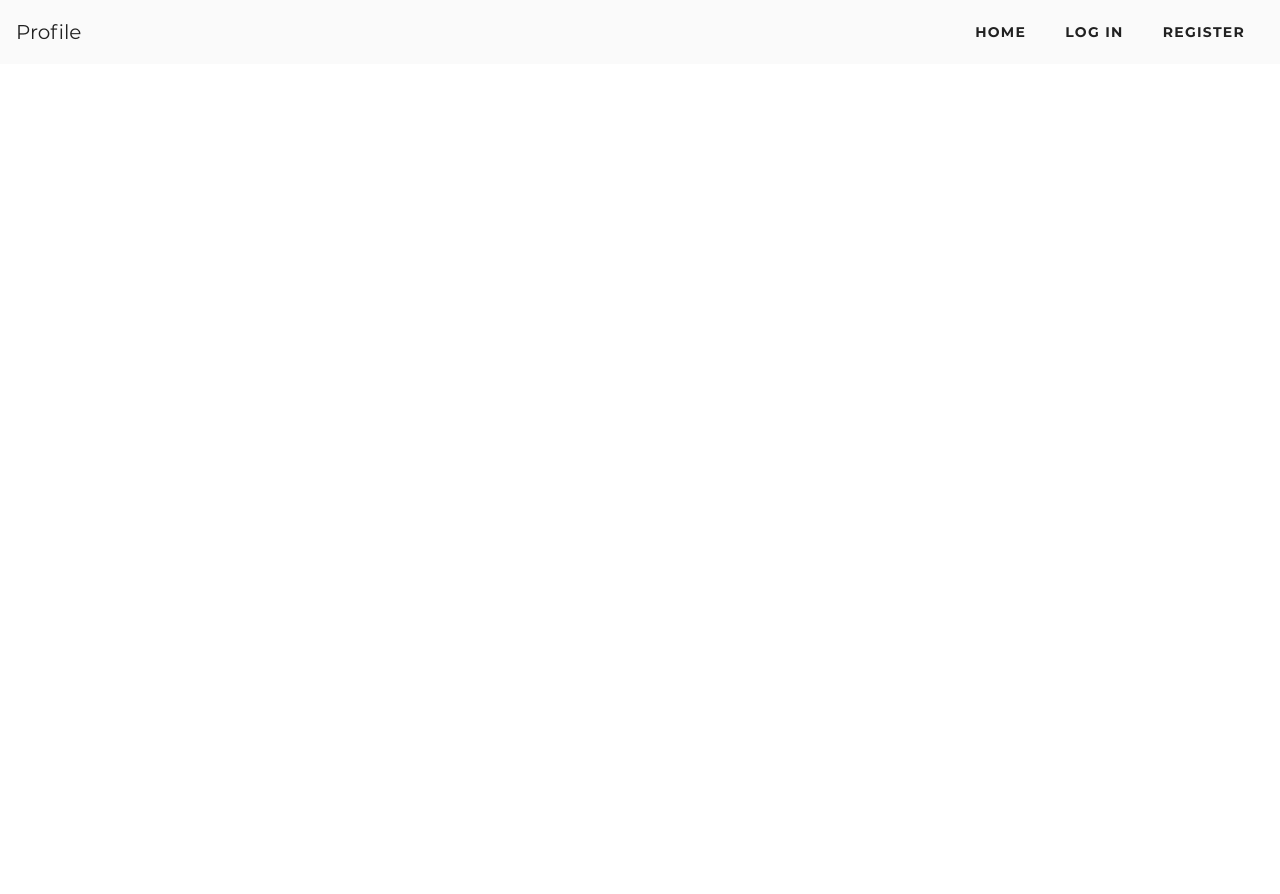
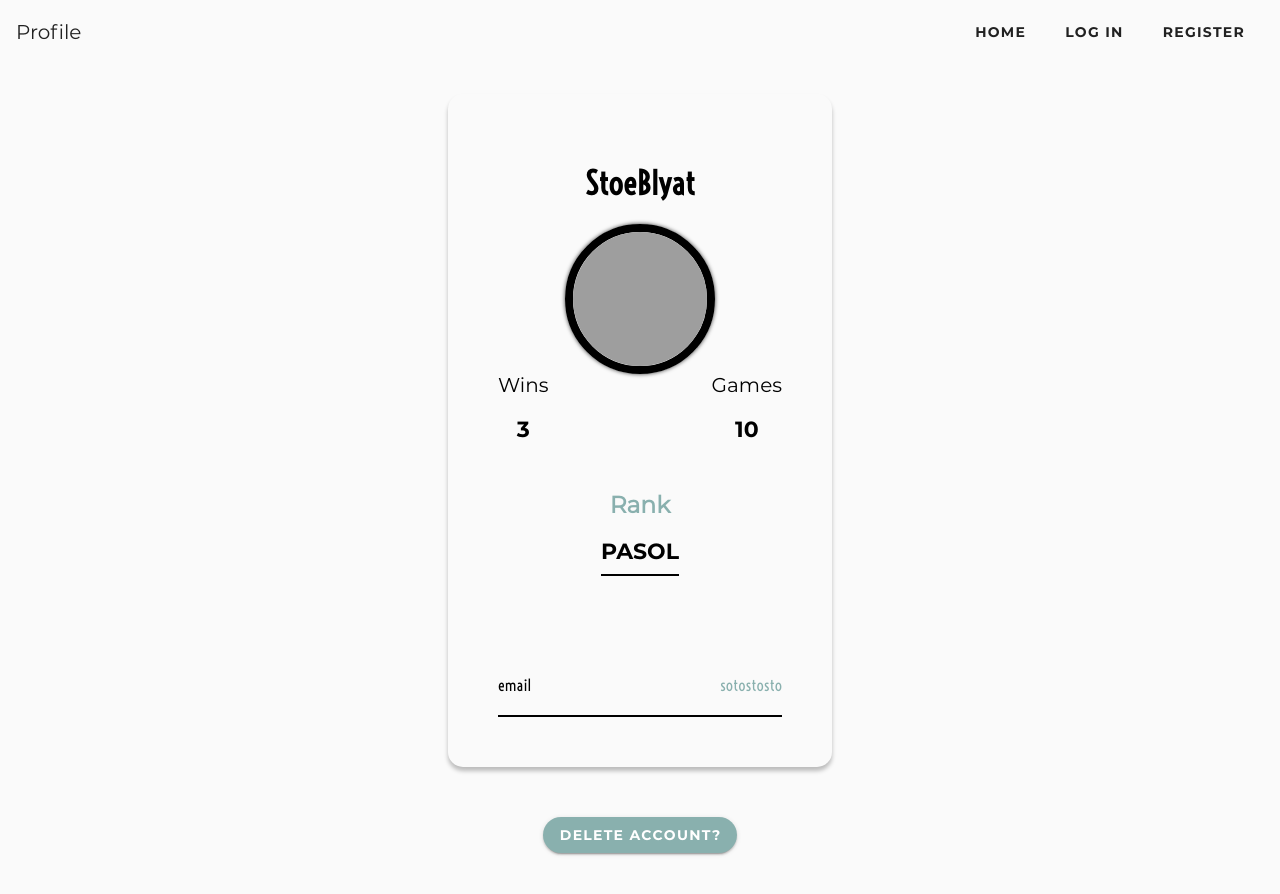
Before and after one commit to TricoreGr/CAH, a Vue app in the folder client/: page /profile in a window 1280 px wide. Shown: the top 894 px of the page. Before the commit the page ends 864 px from the top, so only its background shows below. Built offline with nearby package versions, Linux system fonts and the light colour scheme; grey boxes are pictures that could not be loaded; the HTML template or start-up script is replaced by a standard one.

Commit message:
stylize the my profile view

```diff
--- a/client/src/styles/animations/animations.scss
+++ b/client/src/styles/animations/animations.scss
@@ -86,3 +86,61 @@
 .fade-enter, .fade-leave-to /* .fade-leave-active below version 2.1.8 */ {
   opacity: 0;
 }
+
+.slide-in-blurred-top {
+	-webkit-animation: slide-in-blurred-top 0.6s cubic-bezier(0.230, 1.000, 0.320, 1.000) both;
+	        animation: slide-in-blurred-top 0.6s cubic-bezier(0.230, 1.000, 0.320, 1.000) both;
+}
+
+/* ----------------------------------------------
+ * Generated by Animista on 2020-1-6 13:59:11
+ * Licensed under FreeBSD License.
+ * See http://animista.net/license for more info.
+ * w: http://animista.net, t: @cssanimista
+ * ---------------------------------------------- */
+
+/**
+ * ----------------------------------------
+ * animation slide-in-blurred-top
+ * ----------------------------------------
+ */
+ @-webkit-keyframes slide-in-blurred-top {
+  0% {
+    -webkit-transform: translateY(-1000px) scaleY(2.5) scaleX(0.2);
+            transform: translateY(-1000px) scaleY(2.5) scaleX(0.2);
+    -webkit-transform-origin: 50% 0%;
+            transform-origin: 50% 0%;
+    -webkit-filter: blur(40px);
+            filter: blur(40px);
+    opacity: 0;
+  }
+  100% {
+    -webkit-transform: translateY(0) scaleY(1) scaleX(1);
+            transform: translateY(0) scaleY(1) scaleX(1);
+    -webkit-transform-origin: 50% 50%;
+            transform-origin: 50% 50%;
+    -webkit-filter: blur(0);
+            filter: blur(0);
+    opacity: 1;
+  }
+}
+@keyframes slide-in-blurred-top {
+  0% {
+    -webkit-transform: translateY(-1000px) scaleY(2.5) scaleX(0.2);
+            transform: translateY(-1000px) scaleY(2.5) scaleX(0.2);
+    -webkit-transform-origin: 50% 0%;
+            transform-origin: 50% 0%;
+    -webkit-filter: blur(40px);
+            filter: blur(40px);
+    opacity: 0;
+  }
+  100% {
+    -webkit-transform: translateY(0) scaleY(1) scaleX(1);
+            transform: translateY(0) scaleY(1) scaleX(1);
+    -webkit-transform-origin: 50% 50%;
+            transform-origin: 50% 50%;
+    -webkit-filter: blur(0);
+            filter: blur(0);
+    opacity: 1;
+  }
+}
--- a/client/src/styles/base/structure.scss
+++ b/client/src/styles/base/structure.scss
@@ -1,3 +1,7 @@
+body{
+  background: $color-base;
+}
+
 .v-btn {
   font-family: $montserrat;
 
--- a/client/src/styles/components/components.scss
+++ b/client/src/styles/components/components.scss
@@ -2,4 +2,5 @@
 @import './cards/cards.scss';
 @import "./game/game.scss";
 @import './navbar/navbar.scss';
-@import "./inGamePlayer/inGamePlayer.scss"
+@import "./inGamePlayer/inGamePlayer.scss";
+@import "./profile/profile.scss";
--- a/client/src/styles/components/game/game.scss
+++ b/client/src/styles/components/game/game.scss
@@ -9,9 +9,13 @@
     justify-content: space-between;
     align-items: center;
 
-    @media (min-width:$tablet) {
+    @media (min-width: $tablet) {
       padding: 30px 80px;
     }
+  }
+
+  &--czar {
+    background: $color-accent;
   }
 
   &__roundWrapper {
@@ -31,28 +35,27 @@
 
   &__chatButtonWrapper {
     position: absolute;
-    right:0;
+    right: 0;
     padding-right: 13px;
 
-    @media (min-width:$tablet){
-      padding-right:80px;
+    @media (min-width: $tablet) {
+      padding-right: 80px;
     }
   }
 
-
-  &__chatButton{
-    font-size:10px!important;
-    @media (min-width:$tablet){
-      font-size:13px!important;
+  &__chatButton {
+    font-size: 10px !important;
+    @media (min-width: $tablet) {
+      font-size: 13px !important;
     }
   }
 
-  &__hint-wrapper{
+  &__hint-wrapper {
     min-height: 30px;
-    margin-bottom:60px;
+    margin-bottom: 60px;
   }
 
-  &__hint{
+  &__hint {
     font-family: $voltaire;
     text-align: center;
     display: block;
@@ -79,7 +82,7 @@
     text-align: center;
   }
 
-  &__submitButtonWrapper{
+  &__submitButtonWrapper {
     display: flex;
     justify-content: center;
     width: 100%;
@@ -87,43 +90,41 @@
     min-height: 100px;
     margin: 50px 0 0 0;
   }
-  &__submitButton{
+  &__submitButton {
     text-align: center;
-    width:200px;
-    height:50px!important;
+    width: 200px;
+    height: 50px !important;
   }
 
-  &__animation{
+  &__animation {
     z-index: 10;
     opacity: 0;
     font-family: $montserrat;
     position: absolute;
     transform: rotate(30deg);
     margin-left: 25%;
-        &:nth-child(1){
+    &:nth-child(1) {
       font-size: 20px;
       margin-left: 10%;
-          @media(min-width:$tablet){
+      @media (min-width: $tablet) {
         font-size: 50px;
         margin-left: 17%;
       }
-
     }
-        &:nth-child(2){
+    &:nth-child(2) {
       font-size: 10px;
       margin-left: 5%;
 
-          @media(min-width:$tablet){
+      @media (min-width: $tablet) {
         font-size: 17px;
         margin-left: 51%;
       }
     }
-        &:nth-child(3){
-
+    &:nth-child(3) {
       font-size: 7px;
       margin-left: 82%;
 
-          @media(min-width:$tablet){
+      @media (min-width: $tablet) {
         font-size: 17px;
         margin-left: 76%;
       }
@@ -133,7 +134,7 @@
 
 .chat {
   background: linear-gradient(to bottom right, $color-base, $color-accent);
-  opacity: .9;
+  opacity: 0.9;
 
   &__message-wrapper {
     display: flex;
@@ -155,41 +156,35 @@
     font-family: $montserrat-light;
   }
 
-  &__input{
+  &__input {
     font-family: $montserrat-light;
-      width:70%;
+    width: 70%;
   }
 }
-
 
 //fugly
 .chat {
   @media (min-width: $tablet) {
-    width: 400px!important;
+    width: 400px !important;
   }
 
   @media (min-width: $desktop) {
-    width: 600px!important;
+    width: 600px !important;
   }
 
-
-
-  &__submit{
-    height: 100%!important;
+  &__submit {
+    height: 100% !important;
   }
 
-  .v-input__slot
-  {
-    margin:0;
+  .v-input__slot {
+    margin: 0;
   }
 
-  .v-text-field__details
-  {
+  .v-text-field__details {
     display: none;
   }
 
-  .v-navigation-drawer__append{
+  .v-navigation-drawer__append {
     display: flex;
   }
-
 }
--- /dev/null
+++ b/client/src/styles/components/profile/profile.scss
@@ -0,0 +1,102 @@
+.account {
+  display: flex;
+  flex-direction: column;
+  justify-content: center;
+  align-items: center;
+  &__username {
+    text-align: center;
+    font-family: $voltaire;
+  }
+
+  &__wrapper {
+    margin-top: 30px;
+    box-shadow: 0px 4px 4px rgba(0, 0, 0, 0.25);
+    border-radius: 15px;
+    min-height: 80vh;
+    padding: 50px;
+    flex-direction: column;
+    display: flex;
+    align-items: center;
+    width: 80%;
+
+    @media (min-width: $desktop) {
+      width: 30%;
+    }
+  }
+
+  &__user-image {
+    border-radius: 50%;
+    object-fit: cover;
+    border: 8px solid $color-black;
+    box-shadow: 0px 0px 4px rgba(0, 0, 0, 0.8);
+    width: 100px;
+    height: 100px;
+
+    @media (min-width: $desktop) {
+      width: 30%;
+      width: 150px;
+      height: 150px;
+    }
+  }
+
+  &__score-wrapper {
+    display: flex;
+    width: 100%;
+    justify-content: space-between;
+  }
+
+  &__info-wrapper {
+    display: flex;
+    flex-direction: column;
+    justify-content: center;
+    align-items: center;
+    font-size: 20px;
+  }
+
+  &__info-label {
+    font-family: $montserrat-light;
+
+    &--rank {
+      margin-top: 50px;
+      color: $color-accent--dark;
+    }
+  }
+
+  &__info {
+    margin-top: 20px;
+    font-family: $montserrat;
+    font-size: 16px;
+
+    &--rank {
+      padding-bottom: 10px;
+      border-bottom: 2px solid $color-black;
+    }
+
+    @media(min-width:$desktop){
+        font-size: 22px;
+    }
+  }
+
+  &__email-wrapper {
+    margin-top: 100px;
+    display: flex;
+    justify-content: space-between;
+    border-bottom: 2px solid $color-black;
+    font-family: $voltaire;
+    width: 100%;
+    padding-bottom: 20px;
+  }
+
+  &__email {
+    color: $color-accent--dark;
+  }
+
+  //fugly
+  &__button {
+    margin: 50px 0;
+
+    &--deleteAccount {
+      background: $color-accent--dark !important;
+    }
+  }
+}
--- a/client/src/views/Profile.vue
+++ b/client/src/views/Profile.vue
@@ -1,10 +1,52 @@
 <template>
   <div>
     <navbar />
-    <v-app></v-app>
+    <div class="account">
+      <div class="account__wrapper slide-in-blurred-top">
+        <h1 class="account__username">{{ username }}</h1>
+        <img
+          class="account__user-image"
+          src="https://upload.wikimedia.org/wikipedia/commons/4/4d/Star_Wars-_The_Last_Jedi_Japan_Premiere_Red_Carpet-_Adam_Driver_%2827163437599%29_%28cropped%29.jpg"
+        />
+        <div class="account__score-wrapper">
+          <div class="account__info-wrapper">
+            <span class="account__info-label">Wins</span>
+            <span class="account__info">3</span>
+          </div>
+          <div class="account__info-wrapper">
+            <span class="account__info-label">Games</span>
+            <span class="account__info">10</span>
+          </div>
+        </div>
+        <div class="account__info-wrapper">
+          <h3 class="account__info-label account__info-label--rank">
+            Rank
+          </h3>
+          <span class="account__info account__info--rank">PASOL</span>
+        </div>
+        <div class="account__email-wrapper">
+          <span class="account__email-label">email</span>
+          <span class="account__email">sotostosto</span>
+        </div>
+      </div>
+              <v-btn
+            rounded
+            dark
+            class="account__button account__button--deleteAccount"
+          >
+            Delete Account?
+          </v-btn>
+
+    </div>
   </div>
 </template>
 
 <script>
-export default {};
+export default {
+  data() {
+    return {
+      username: "StoeBlyat"
+    };
+  }
+};
 </script>
```
Also changed, not shown: 1 other file (tests, documents, lock files or other folders). Lines whose indentation alone changed are shown as unchanged.
